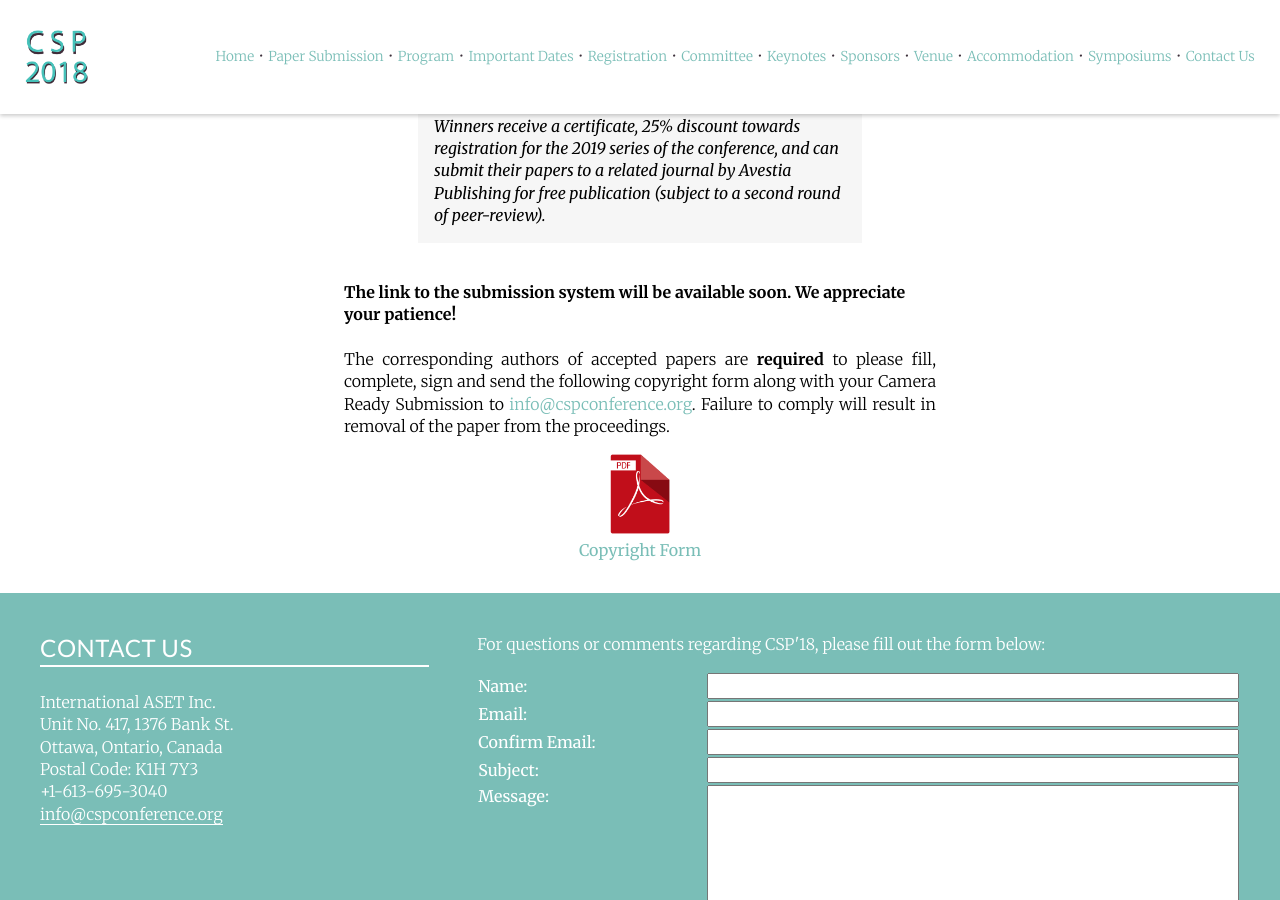
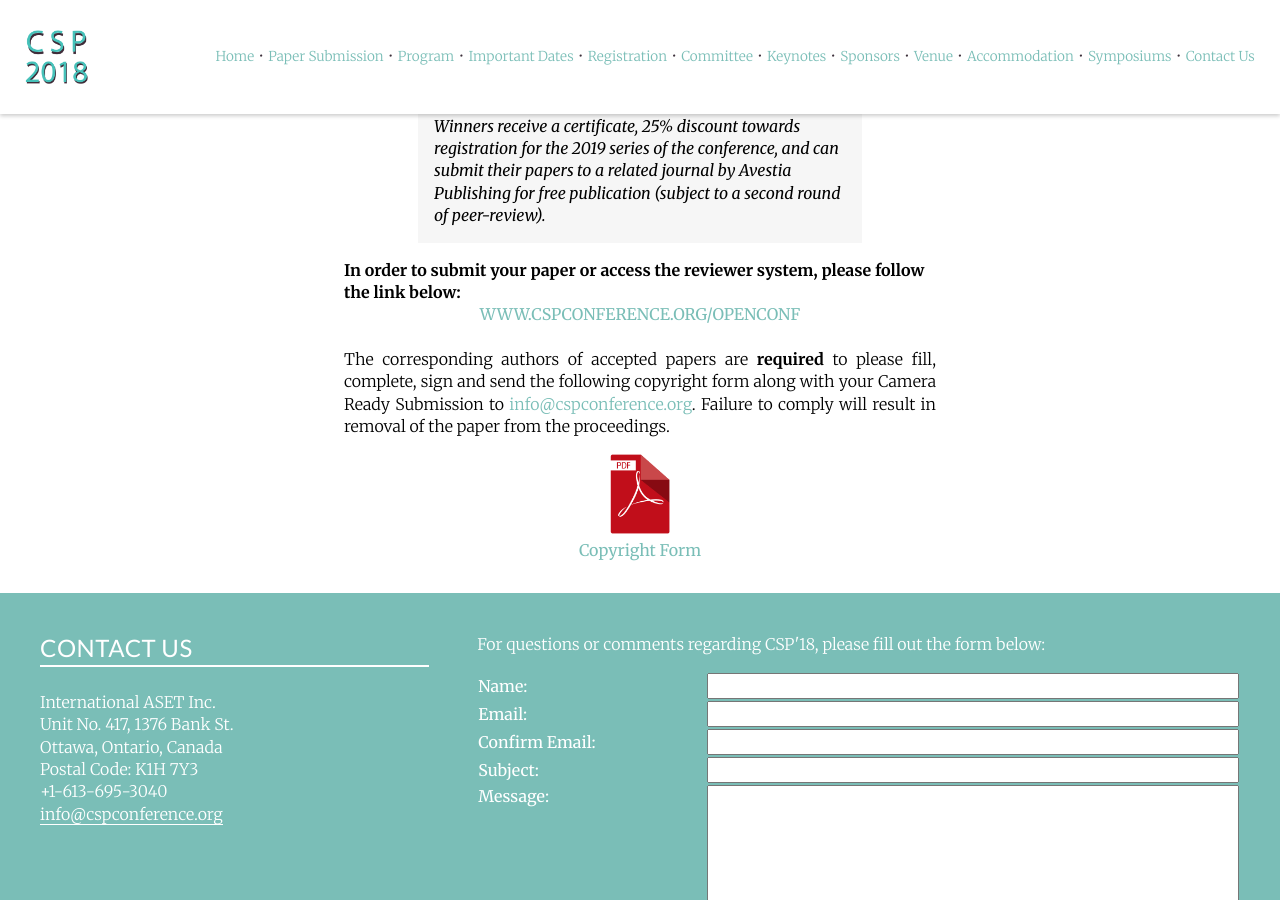
Before and after one commit to intaset/cspconference, a Jekyll site: the page built from papers.html, in a window 1280 px wide and 900 px high, scrolled down 2369 px. Built offline with Jekyll 4.4.1, drawn with Linux system fonts in a browser that asks for light colours; nearby versions of some CDN libraries; Markdown is read by kramdown in place of the engine named in the settings; comment, search, counter and statistics services are not loaded.

```diff
--- a/papers.html
+++ b/papers.html
@@ -75,13 +75,13 @@ meta: The list of paper topics that an author can refer to when submitting manus
 
     <blockquote>Two best paper awards will be conferred to author(s) of the papers that receive the highest rank during the peer-review and by the respected session chairs. Only papers presented at the conference will be eligible for this award. Winners receive a certificate, 25% discount towards registration for the 2019 series of the conference, and can submit their papers to a related journal by Avestia Publishing for free publication (subject to a second round of peer-review).</blockquote>
 
-     <br>
+   <!--   <br>
     <p class="bold">The link to the submission system will be available soon. We appreciate your patience!</p>
-    <br>
+    <br> -->
 
-   <!--  <p class="bold">In order to submit your paper or access the reviewer system, please follow the link below:</p>
+    <p class="bold">In order to submit your paper or access the reviewer system, please follow the link below:</p>
 
-    <center><a href="../openconf/" class="body-link allcaps">www.cspconference.org/openconf</a></center><br> -->
+    <center><a href="../openconf/" class="body-link allcaps">www.cspconference.org/openconf</a></center><br>
 
     <p class="body">The corresponding authors of accepted papers are <b>required</b> to please fill, complete, sign and send the following copyright form along with your Camera Ready Submission to <a href="mailto:info@cspconference.org" class="body-link">info@cspconference.org</a>. Failure to comply will result in removal of the paper from the proceedings.</p>
 
```
Also changed, not shown: committee.html (+9 -10 lines), 2 other files.
